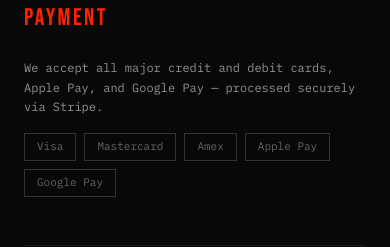
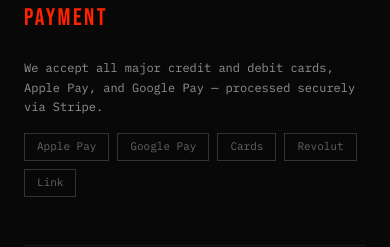
Before and after one commit to nr40grk/allcity-clothing, a Next.js app in the folder allcity/: page /shipping in a window 390 px wide. Shown: the part 1020-1267 px from the top of the page. Built offline with nearby package versions, Linux system fonts and the light colour scheme; no server answers; the database is empty.

Commit message:
fix: mobile payment layout, shipping page payment badges

```diff
--- a/allcity/app/checkout/page.js
+++ b/allcity/app/checkout/page.js
@@ -223,8 +223,8 @@
               Payment not configured — Stripe key missing. Set NEXT_PUBLIC_STRIPE_PUBLISHABLE_KEY in Vercel and redeploy.
             </div>
           ) : (
-            <div className="border border-[#333] p-4 focus-within:border-[#FF2200] transition-colors">
-              <PaymentElement options={{ layout: 'tabs' }} />
+            <div className="border border-[#333] p-3 md:p-4 focus-within:border-[#FF2200] transition-colors overflow-x-hidden">
+              <PaymentElement options={{ layout: { type: 'accordion', defaultCollapsed: false } }} />
             </div>
           )}
           <p className="font-mono text-[11px] text-[#F0EDE8]/20 mt-2">{t('checkout.stripeNote')}</p>
--- a/allcity/app/shipping/page.js
+++ b/allcity/app/shipping/page.js
@@ -39,7 +39,7 @@
           <h2 className="font-display text-2xl text-[#FF2200] tracking-widest mb-6">{t('shipping.paymentTitle')}</h2>
           <div className="flex flex-col gap-4 font-mono text-xs text-[#F0EDE8]/60 leading-relaxed">
             <p>{t('shipping.paymentBody')}</p>
-            <div className="flex flex-wrap gap-2">{['Visa','Mastercard','Amex','Apple Pay','Google Pay'].map(m => <span key={m} className="border border-[#333] font-mono text-[11px] px-3 py-1 text-[#F0EDE8]/40">{m}</span>)}</div>
+            <div className="flex flex-wrap gap-2">{['Apple Pay','Google Pay','Cards','Revolut','Link'].map(m => <span key={m} className="border border-[#333] font-mono text-[11px] px-3 py-1 text-[#F0EDE8]/40">{m}</span>)}</div>
           </div>
         </section>
         <section className="border-t border-[#1a1a1a] pt-10">
```
